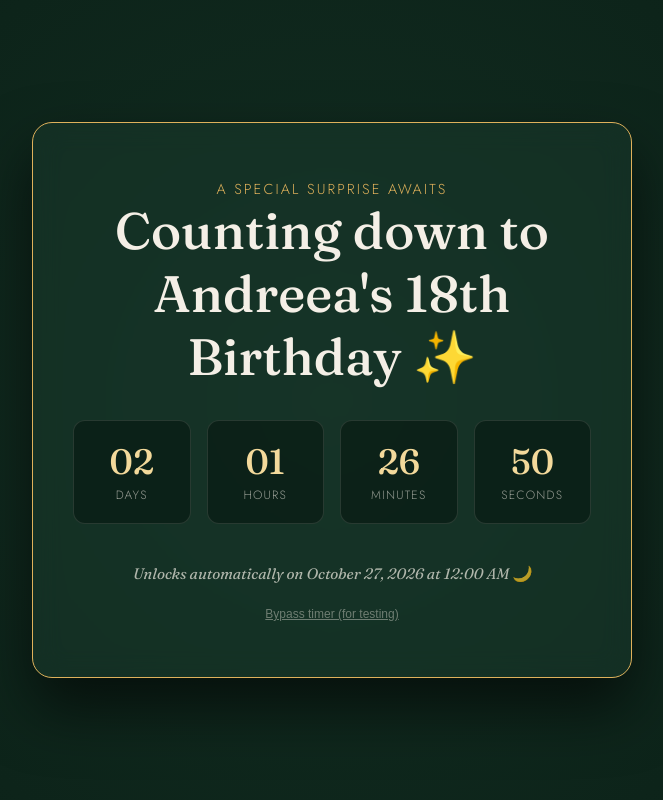
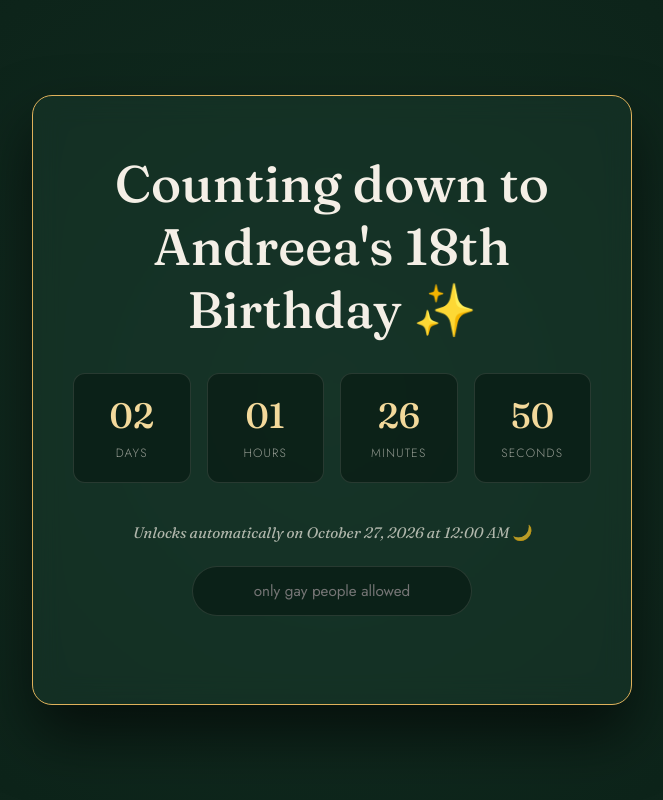
Before and after one commit to BavlyEmad/marvel-game, a plain HTML site: page index.html in a window 1280 px wide. Shown: the top 800 px of the page, without its empty margins (308-971 px from the left). Drawn offline with Linux system fonts and the light colour scheme.

Commit message:
Update index.html

```diff
--- a/index.html
+++ b/index.html
@@ -1,3 +1,4 @@
+<!DOCTYPE html>
 <html lang="en">
 <head>
 <meta charset="UTF-8">
@@ -84,13 +85,6 @@
     backdrop-filter: blur(14px);
     box-shadow: 0 30px 60px rgba(0,0,0,0.6);
   }
-  .gate-content .gate-eyebrow{
-    font-size: 0.9rem;
-    letter-spacing: 0.15em;
-    text-transform: uppercase;
-    color: var(--gold);
-    margin-bottom: 1rem;
-  }
   .gate-content h1{
     font-family: 'Fraunces', serif;
     font-size: clamp(2.2rem, 5vw, 3.2rem);
@@ -132,17 +126,41 @@
     color: rgba(244,239,230,0.7);
     font-style: italic;
     font-family: 'Fraunces', serif;
+    margin-bottom: 1.5rem;
   }
-  .bypass-btn{
-    margin-top: 1.5rem;
-    background: none;
-    border: none;
-    color: rgba(244,239,230,0.4);
-    font-size: 0.75rem;
-    cursor: pointer;
-    text-decoration: underline;
+
+  /* Password bypass box */
+  .password-form{
+    display: flex;
+    flex-direction: column;
+    align-items: center;
+    gap: 0.8rem;
+    margin-top: 1rem;
   }
-  .bypass-btn:hover{ color: var(--gold); }
+  .password-input{
+    background: rgba(10, 31, 22, 0.8);
+    border: 1px solid var(--line);
+    padding: 0.8rem 1.2rem;
+    border-radius: 30px;
+    color: var(--cream);
+    font-family: 'Jost', sans-serif;
+    font-size: 0.95rem;
+    text-align: center;
+    width: 100%;
+    max-width: 280px;
+    outline: none;
+    transition: border-color 0.2s;
+  }
+  .password-input:focus{
+    border-color: var(--gold);
+  }
+  .password-error{
+    font-size: 0.85rem;
+    color: var(--blush);
+    font-family: 'Fraunces', serif;
+    font-style: italic;
+    min-height: 1.2rem;
+  }
 
   /* ---------- Main Website ---------- */
   section{
@@ -376,7 +394,6 @@
 <!-- Countdown Gate (Unlocks at 27/10/2026 00:00) -->
 <div id="countdownGate">
   <div class="gate-content">
-    <span class="gate-eyebrow">A Special Surprise Awaits</span>
     <h1>Counting down to Andreea's 18th Birthday ✨</h1>
     <div class="countdown-grid">
       <div class="time-box">
@@ -397,7 +414,11 @@
       </div>
     </div>
     <p class="gate-note">Unlocks automatically on October 27, 2026 at 12:00 AM 🌙</p>
-    <button class="bypass-btn" id="bypassBtn">Bypass timer (for testing)</button>
+
+    <div class="password-form">
+      <input type="password" id="passwordInput" class="password-input" placeholder="only gay people allowed">
+      <div class="password-error" id="passwordError"></div>
+    </div>
   </div>
 </div>
 
@@ -443,11 +464,11 @@
 </section>
 
 <script>
-// ---------- Countdown Timer Logic ----------
-// Target: October 27, 2026 at 00:00:00
+// ---------- Countdown Timer & Password Gate Logic ----------
 const targetDate = new Date("2026-10-27T00:00:00").getTime();
 const countdownGate = document.getElementById('countdownGate');
-const bypassBtn = document.getElementById('bypassBtn');
+const passwordInput = document.getElementById('passwordInput');
+const passwordError = document.getElementById('passwordError');
 
 const daysNum = document.getElementById('daysNum');
 const hoursNum = document.getElementById('hoursNum');
@@ -477,8 +498,17 @@ function updateCountdown() {
 setInterval(updateCountdown, 1000);
 updateCountdown();
 
-bypassBtn.addEventListener('click', () => {
-  countdownGate.classList.add('unlocked');
+// Password check on input
+passwordInput.addEventListener('input', (e) => {
+  const val = e.target.value.trim().toLowerCase();
+  if (val === 'bobb') {
+    passwordError.textContent = "";
+    countdownGate.classList.add('unlocked');
+  } else if (val.length > 0) {
+    passwordError.textContent = "you are not gay";
+  } else {
+    passwordError.textContent = "";
+  }
 });
 
 
```
